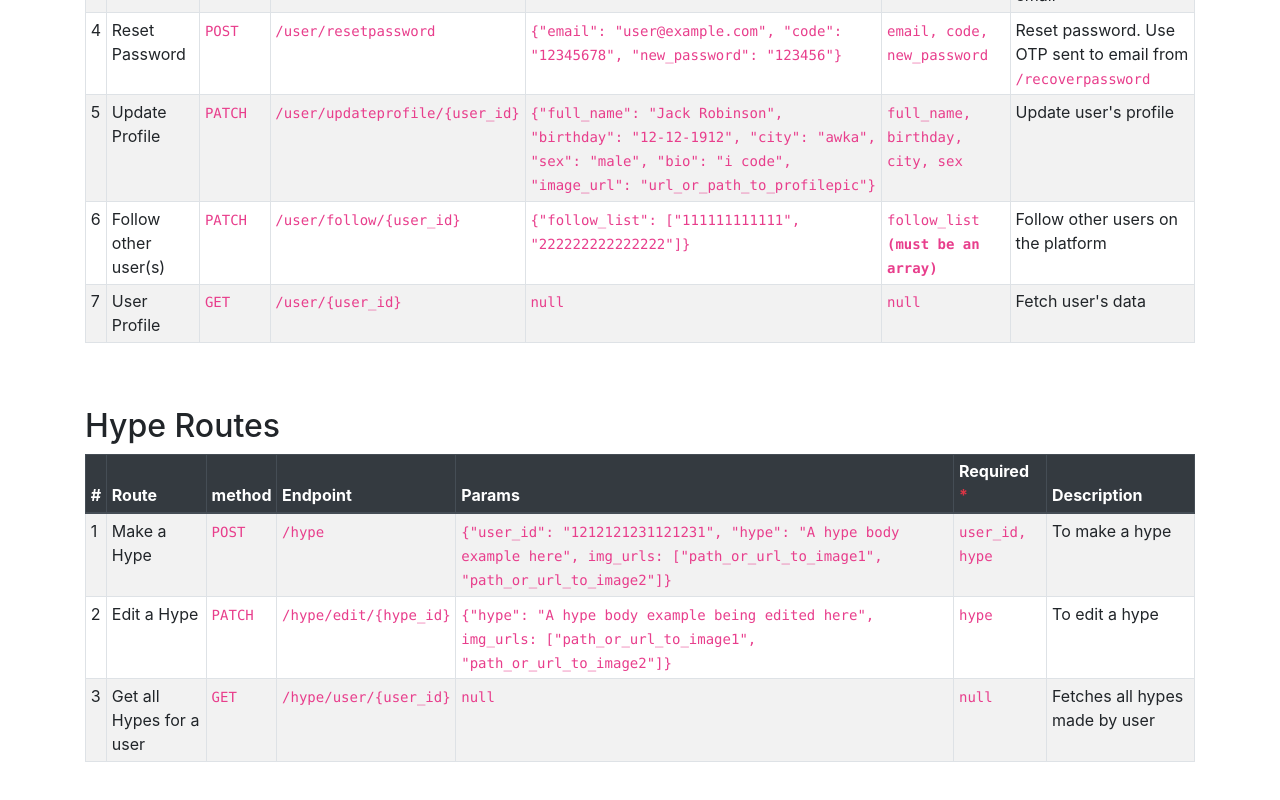
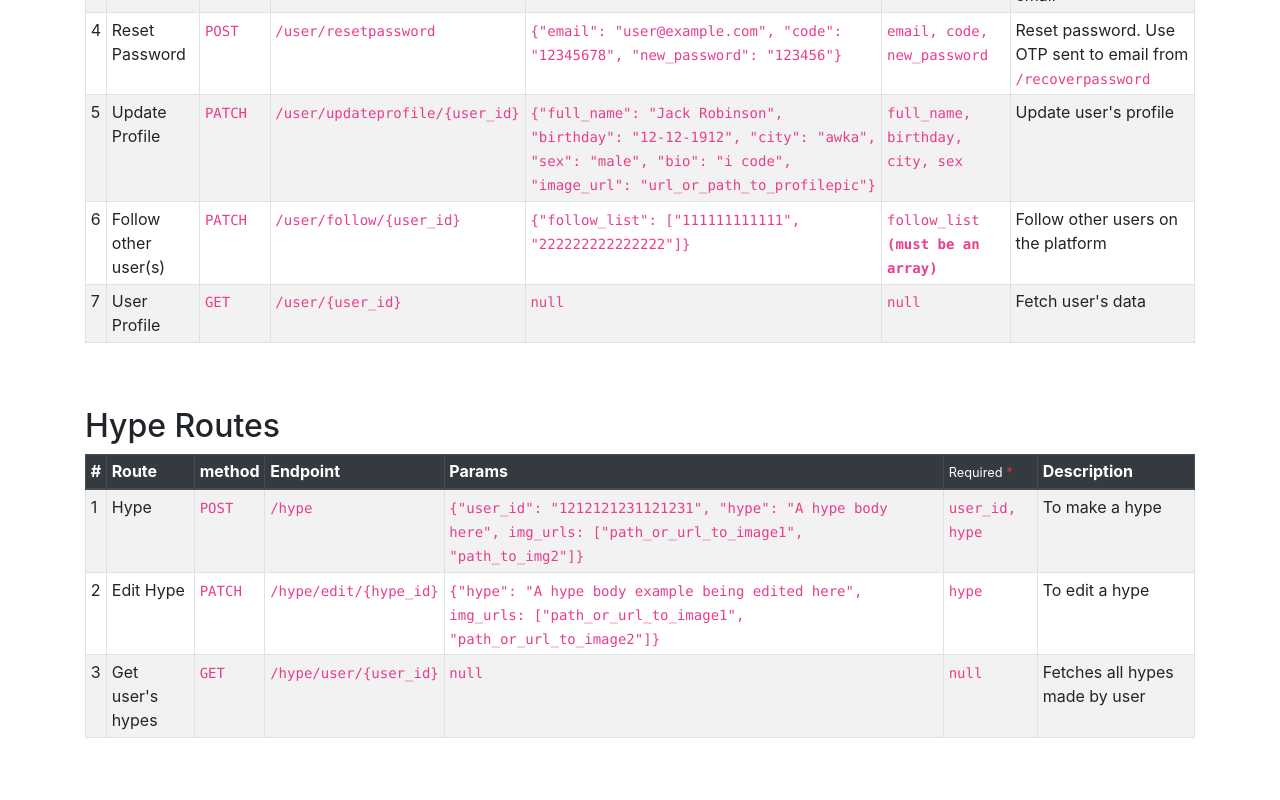
Before and after one commit to emmaakachukwu/votechats-api, a website: page views/doc.html in a window 1280 px wide. Shown: the part 502-1302 px from the top of the page. Drawn offline with nearby package versions, Linux system fonts and the light colour scheme.

Commit message:
updated docs with required params

```diff
--- a/views/doc.html
+++ b/views/doc.html
@@ -104,22 +104,22 @@
                     <th>method</th>
                     <th>Endpoint</th>
                     <th>Params</th>
-                    <th>Required <span class="text-danger">*</span></th>
+                    <th><small>Required <span class="text-danger">*</span></small></th>
                     <th>Description</th>
                 </thead>
                 <tbody>
                     <tr>
                         <td>1</td>
-                        <td>Make a Hype</td>
+                        <td>Hype</td>
                         <td><code>POST</code></td>
                         <td><code>/hype</code></td>
-                        <td><code>{"user_id": "1212121231121231", "hype": "A hype body example here", img_urls: ["path_or_url_to_image1", "path_or_url_to_image2"]}</code></td>
+                        <td><code>{"user_id": "1212121231121231", "hype": "A hype body here", img_urls: ["path_or_url_to_image1", "path_to_img2"]}</code></td>
                         <td><code>user_id, hype</code></td>
                         <td>To make a hype</td>
                     </tr>
                     <tr>
                         <td>2</td>
-                        <td>Edit a Hype</td>
+                        <td>Edit Hype</td>
                         <td><code>PATCH</code></td>
                         <td><code>/hype/edit/{hype_id}</code></td>
                         <td><code>{"hype": "A hype body example being edited here", img_urls: ["path_or_url_to_image1", "path_or_url_to_image2"]}</code></td>
@@ -128,7 +128,7 @@
                     </tr>
                     <tr>
                         <td>3</td>
-                        <td>Get all Hypes for a user</td>
+                        <td>Get user's hypes</td>
                         <td><code>GET</code></td>
                         <td><code>/hype/user/{user_id}</code></td>
                         <td><code>null</code></td>
```
